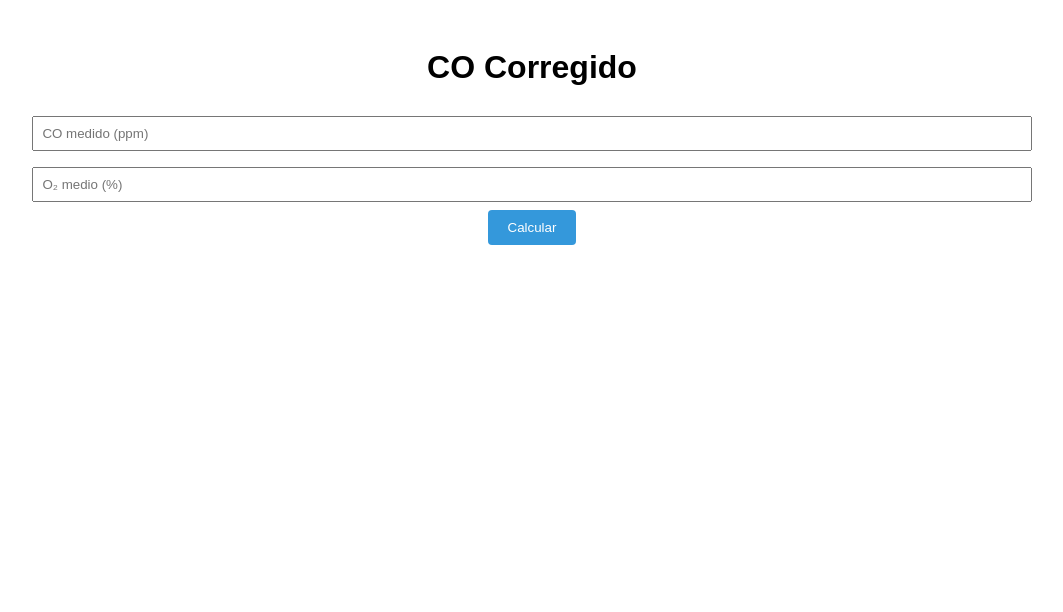
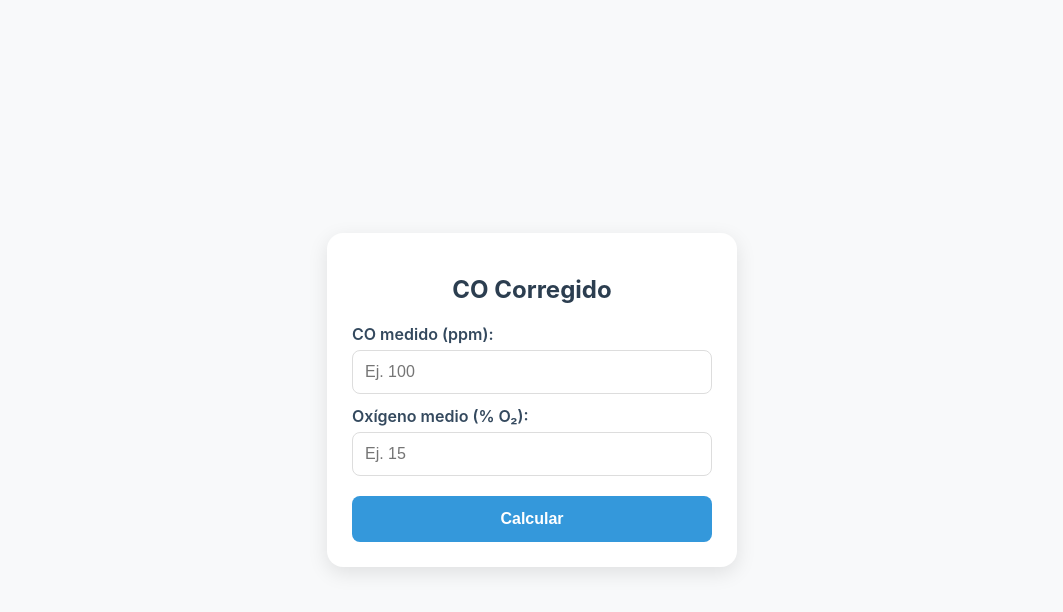
Before and after one commit to whoissif/whoisif.github.io, a plain HTML site: page index.html in a window 1280 px wide. Shown: the whole page, without its empty margins (108-1171 px from the left). Drawn offline with Linux system fonts and the light colour scheme.

Commit message:
Update index.html

```diff
--- a/index.html
+++ b/index.html
@@ -4,32 +4,118 @@
   <meta charset="UTF-8" />
   <meta name="viewport" content="width=device-width, initial-scale=1.0"/>
   <title>CO Corregido</title>
+  <link rel="manifest" href="manifest.json">
+  <meta name="theme-color" content="#3498db">
   <style>
-    body { font-family: sans-serif; text-align: center; padding: 20px; }
-    input { padding: 8px; margin: 8px; width: 80%; }
-    button { padding: 10px 20px; background: #3498db; color: white; border: none; border-radius: 4px; }
-    .res { margin-top: 20px; font-weight: bold; color: #2c3e50; }
+    body {
+      font-family: -apple-system, BlinkMacSystemFont, 'Segoe UI', Roboto, sans-serif;
+      background: #f8f9fa;
+      display: flex;
+      justify-content: center;
+      align-items: center;
+      height: 100vh;
+      margin: 0;
+    }
+    .container {
+      background: white;
+      padding: 25px;
+      border-radius: 16px;
+      box-shadow: 0 6px 20px rgba(0,0,0,0.1);
+      width: 90%;
+      max-width: 360px;
+    }
+    h1 {
+      text-align: center;
+      color: #2c3e50;
+      font-size: 1.5em;
+      margin-bottom: 20px;
+    }
+    label {
+      display: block;
+      margin-top: 12px;
+      font-weight: 600;
+      color: #34495e;
+    }
+    input {
+      width: 100%;
+      padding: 12px;
+      margin-top: 6px;
+      border: 1px solid #ddd;
+      border-radius: 8px;
+      box-sizing: border-box;
+      font-size: 16px;
+    }
+    button {
+      width: 100%;
+      padding: 14px;
+      background: #3498db;
+      color: white;
+      border: none;
+      border-radius: 8px;
+      font-size: 16px;
+      font-weight: bold;
+      margin-top: 20px;
+      cursor: pointer;
+    }
+    button:hover { background: #2980b9; }
+    .resultado {
+      margin-top: 20px;
+      padding: 14px;
+      background: #e3f2fd;
+      border-radius: 8px;
+      text-align: center;
+      font-size: 18px;
+      font-weight: bold;
+      color: #0d47a1;
+      display: none;
+    }
+    .error {
+      color: #e53935;
+      font-size: 14px;
+      margin-top: 8px;
+      display: none;
+    }
   </style>
 </head>
 <body>
-  <h1>CO Corregido</h1>
-  <input type="number" id="co" placeholder="CO medido (ppm)">
-  <input type="number" id="o2" placeholder="O₂ medio (%)">
-  <br>
-  <button onclick="calc()">Calcular</button>
-  <div class="res" id="out"></div>
+  <div class="container">
+    <h1>CO Corregido</h1>
+
+    <label for="co">CO medido (ppm):</label>
+    <input type="number" id="co" placeholder="Ej. 100" step="any">
+
+    <label for="o2">Oxígeno medio (% O₂):</label>
+    <input type="number" id="o2" placeholder="Ej. 15" step="any">
+    <div class="error" id="error"></div>
+
+    <button onclick="calcular()">Calcular</button>
+    <div class="resultado" id="resultado"></div>
+  </div>
 
   <script>
-    function calc() {
+    function calcular() {
       const co = parseFloat(document.getElementById('co').value);
       const o2 = parseFloat(document.getElementById('o2').value);
-      const out = document.getElementById('out');
-      if (isNaN(co) || isNaN(o2) || o2 >= 21 || o2 < 0 || co < 0) {
-        out.textContent = 'Error: datos inválidos';
+      const error = document.getElementById('error');
+      const res = document.getElementById('resultado');
+
+      error.style.display = 'none';
+      res.style.display = 'none';
+
+      if (isNaN(co) || isNaN(o2)) {
+        error.textContent = 'Ingrese valores numéricos.';
+        error.style.display = 'block';
         return;
       }
-      const r = (21 * co) / (21 - o2);
-      out.textContent = 'CO corregido: ' + r.toFixed(2) + ' ppm';
+      if (o2 >= 21 || o2 < 0 || co < 0) {
+        error.textContent = 'O₂ debe estar entre 0 y 21 (sin incluir 21).';
+        error.style.display = 'block';
+        return;
+      }
+
+      const corregido = (21 * co) / (21 - o2);
+      res.textContent = `CO corregido: ${corregido.toFixed(2)} ppm`;
+      res.style.display = 'block';
     }
   </script>
 </body>
```
